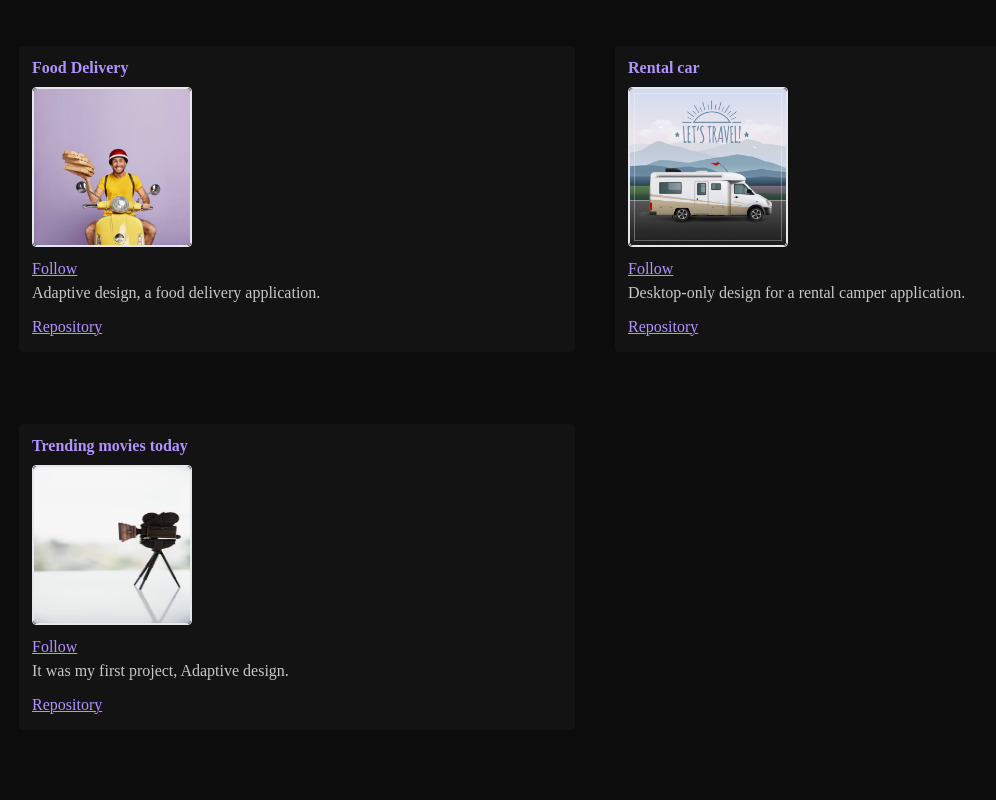
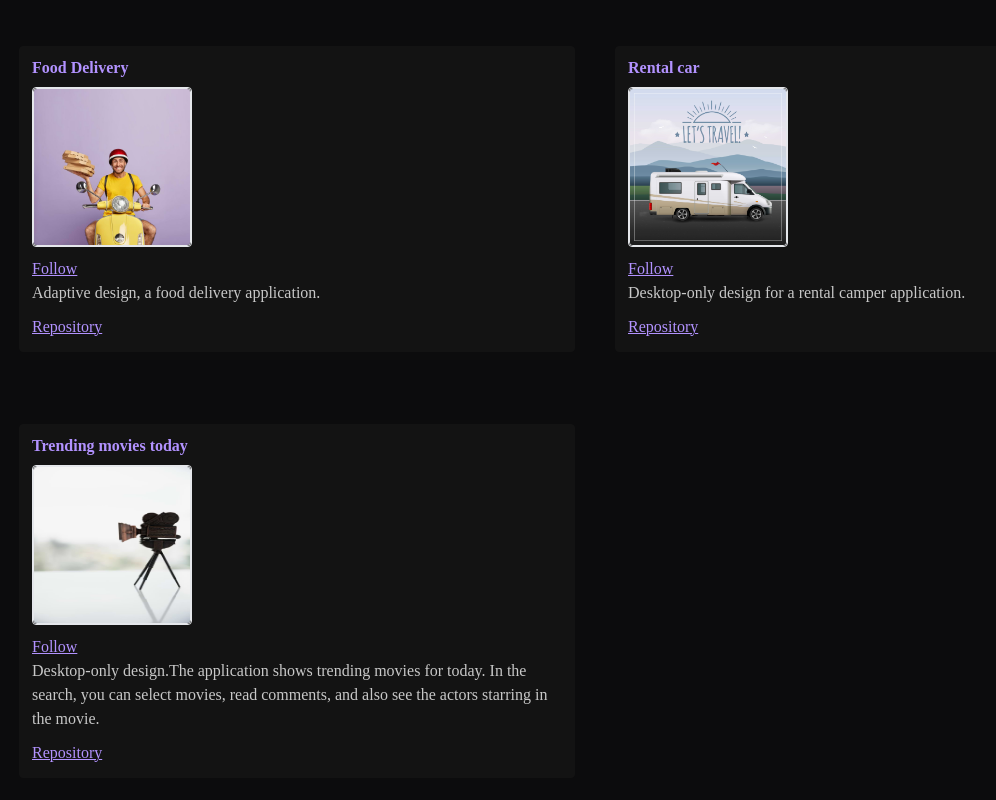
Before and after one commit to HannaNikola/my-portfolio, a Next.js app: page /portfolio in a window 1280 px wide. Shown: the part 1122-1922 px from the top of the page, without its empty margins (45-1041 px from the left). Before the commit the page ends 1884 px from the top, so only its background shows below. Built offline with nearby package versions, Linux system fonts and the light colour scheme.

Commit message:
update-information-json

```diff
--- a/src/app/data/projects.js
+++ b/src/app/data/projects.js
@@ -37,13 +37,14 @@ const projects = [
     imageUrl: '/images/rental-car.jpg',
     description: 'Desktop-only design for a rental camper application.',
     repository: 'https://github.com/HannaNikola/Rental_Car_Front_End',
-    githubUrl: 'https://hannanikola.github.io/goit-react-hw-05-movies/',
+    githubUrl: 'https://hannanikola.github.io/Rental_Car_Front_End/',
   },
   {
     id: 5,
     title: 'Trending movies today',
     imageUrl: '/images/movie.jpg',
-    description: 'It was my first project, Adaptive design.',
+    description:
+      'Desktop-only design.The application shows trending movies for today. In the search, you can select movies, read comments, and also see the actors starring in the movie.',
     repository: 'https://github.com/HannaNikola/goit-react-hw-05-movies',
     githubUrl: 'https://hannanikola.github.io/goit-react-hw-05-movies/',
   },
```
